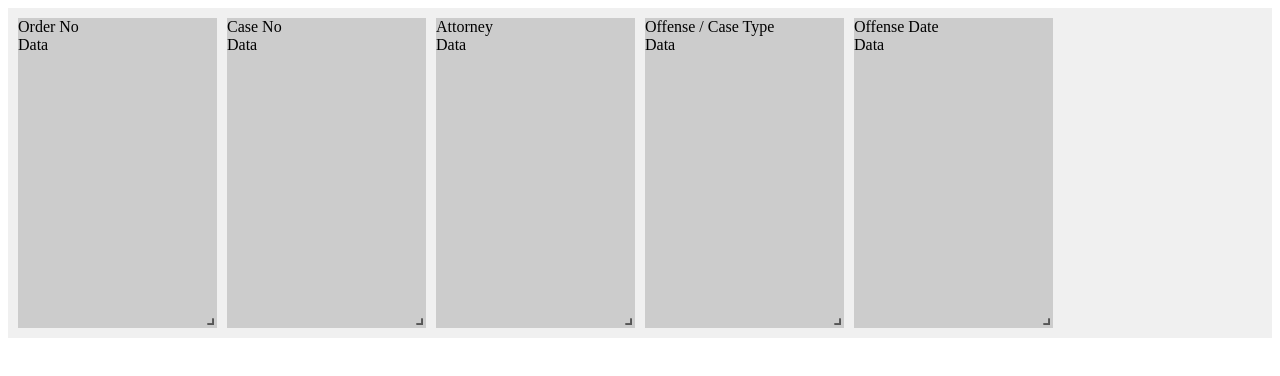
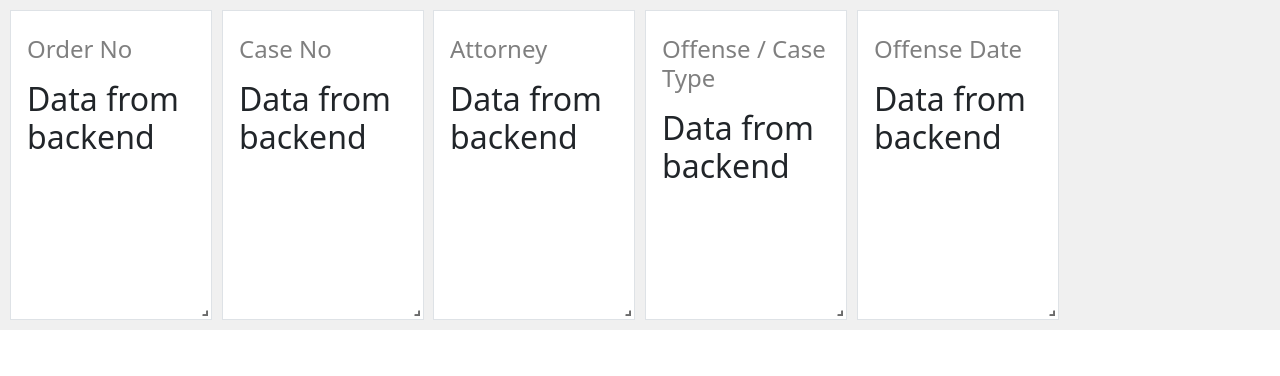
Before and after one commit to DularBaxture/court-docket, a React (Create React App) app: page / in a window 1280 px wide. Shown: the top 376 px of the page. Built offline with nearby package versions, Linux system fonts and the light colour scheme.

Commit message:
drag-only-with-header

```diff
--- a/src/App.js
+++ b/src/App.js
@@ -1,6 +1,8 @@
 import { useState, useEffect } from "react";
 import _ from "lodash";
 import { Responsive, WidthProvider } from "react-grid-layout";
+import "bootstrap/dist/js/bootstrap";
+import "bootstrap/dist/css/bootstrap.css";
 import "react-grid-layout/css/styles.css";
 import "react-resizable/css/styles.css";
 import "./styles.css";
@@ -69,11 +71,14 @@ const DropDrag = ({}) => {
 
   const generateDOM = () => {
     return _.map(layouts.lg, function (l) {
-      console.log("data", l);
       return (
-        <div key={l.i} style={{ background: "#ccc" }}>
-          <div className="text">{layoutAllHeaders[l.i]}</div>
-          <div>Data</div>
+        <div key={l.i} className="bg-white border border-1 p-3">
+          <div className="grid-item__header">
+            <div className="py-2 h4 fw-medium text-black-50">
+              {layoutAllHeaders[l.i]}
+            </div>
+          </div>
+          <div className="h2">Data from backend</div>
         </div>
       );
     });
@@ -103,8 +108,10 @@ const DropDrag = ({}) => {
           preventCollision={!compactType}
           onLayoutChange={onLayoutChange}
           onBreakpointChange={onBreakpointChange}
+          draggableHandle=".grid-item__header"
           // onDrop={onDrop}
-          isDroppable
+          // isDroppable
+          cols={{ lg: 12, md: 10, sm: 6, xs: 4, xxs: 2 }}
         >
           {generateDOM()}
         </ResponsiveReactGridLayout>
--- a/src/styles.css
+++ b/src/styles.css
@@ -11,3 +11,7 @@
   margin: 10px 0;
   padding: 10px;
 }
+
+.grid-item__header:hover {
+  cursor: move;
+}
```
